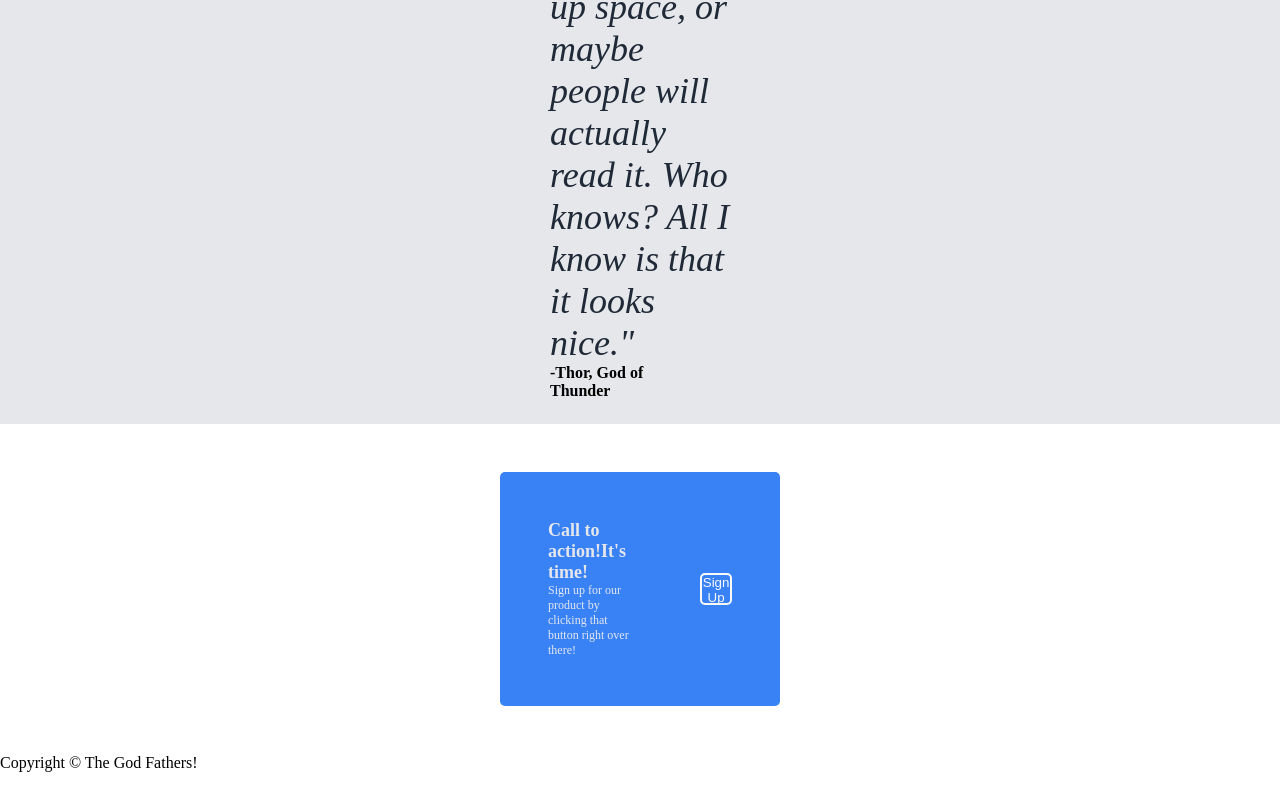
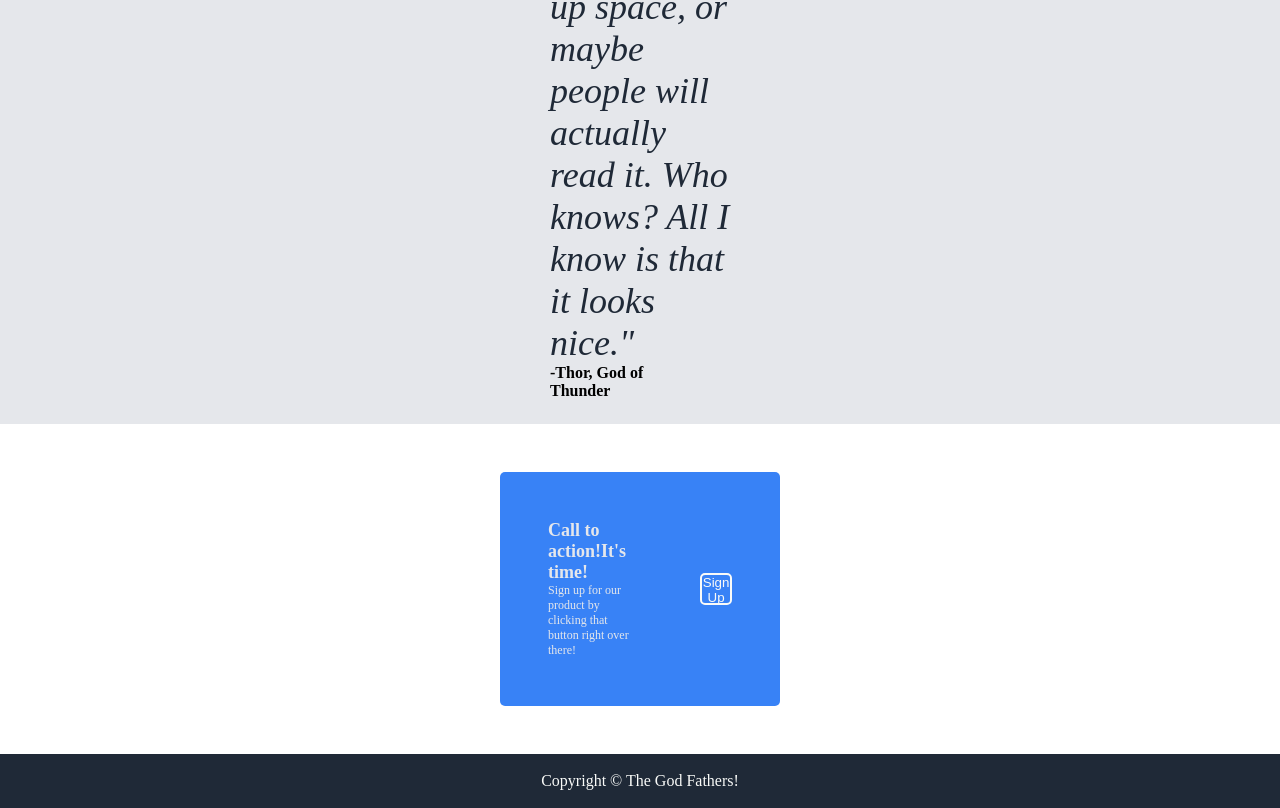
Before and after one commit to kenyan-coder/landing-page, a plain HTML site: page index.html in a window 1280 px wide. Shown: the part 949-1757 px from the top of the page. Before the commit the page ends 1721 px from the top, so only its background shows below. Drawn offline with Linux system fonts and the light colour scheme.

Commit message:
Push the footer all the way to the bottom

```diff
--- a/styles/styles.css
+++ b/styles/styles.css
@@ -8,8 +8,11 @@
     margin: 0;
     padding: 0;
 }
-html,body{
-    height: 100%;
+html{
+    min-height: 100dvh;
+}
+body{
+    flex-grow: 1;
 }
 /* Header and related contents to header  */
 
@@ -179,15 +182,11 @@ button {
     border:2px solid #F9FAF8;
 }
 
-/* Footer styling */
-/* .footer{
+/* Footer styling  */
+.footer{
     display: flex;
-    align-content: center;
-    flex-direction: column;
     background-color: #1F2937;
     color: #F9FAF8;
     padding: 18px;
-    align-self: flex-end;
-    margin-top: auto;
-
-} */
+    justify-content: center;
+}
```
